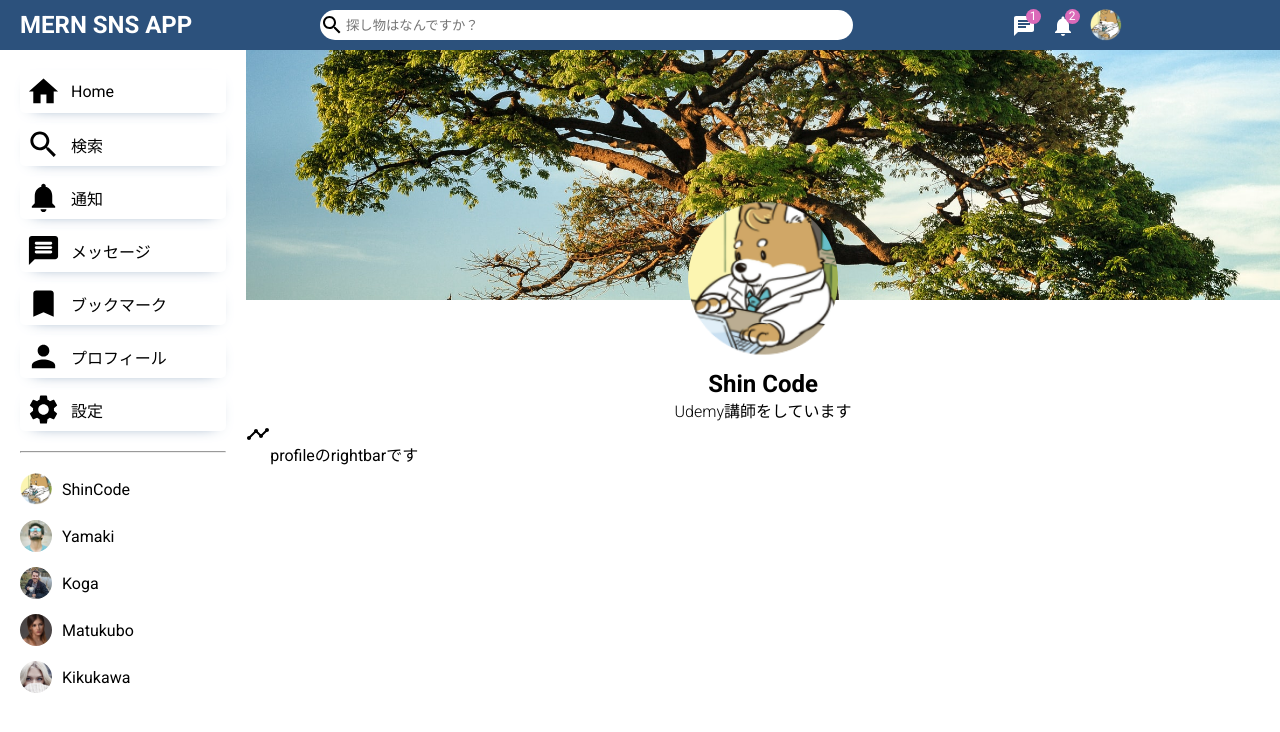
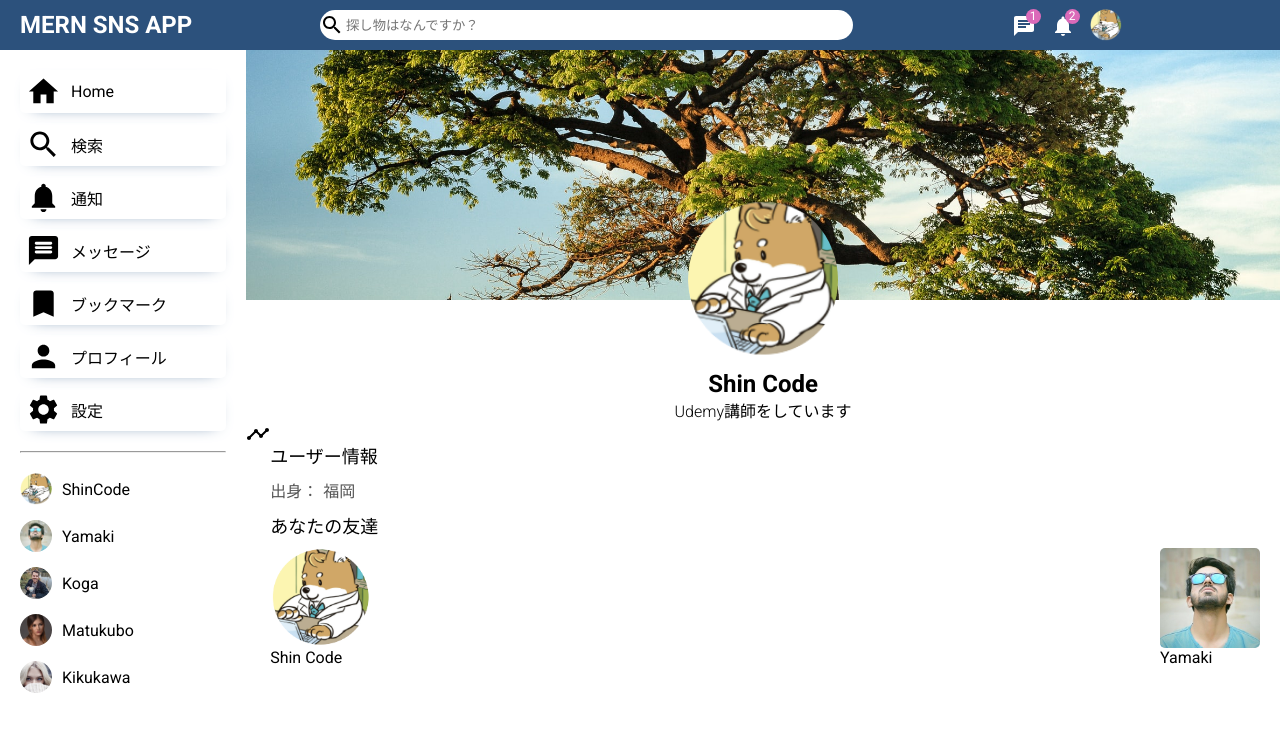
Before and after one commit to canopus-m-satoshi/mern-sns-app-frontend, a React (Create React App) app: page / in a window 1280 px wide. Shown: the top 732 px of the page. Built offline with nearby package versions, Linux system fonts and the light colour scheme.

Commit message:
69. プロフィールのRightbarの雛形をHTMLで作成しよう

```diff
--- a/src/components/rightbar/Rightbar.jsx
+++ b/src/components/rightbar/Rightbar.jsx
@@ -46,7 +46,36 @@
   }
 
   const ProfileRightbar = () => {
-    return <>profileのrightbarです</>
+    return (
+      <>
+        <h4 className="rightbarTitle">ユーザー情報</h4>
+        <div className="rightbarInfo">
+          <div className="rightbarInfoItem">
+            <span className="rightbarInfoKey">出身：</span>
+            <span className="rightbarInfoKey">福岡</span>
+          </div>
+          <h4 className="rightbarTitle">あなたの友達</h4>
+          <div className="rightbarFollowings">
+            <div className="rightbarFollowing">
+              <img
+                src="./assets/person/1.jpeg"
+                alt=""
+                className="rightbarFollowingImg"
+              />
+              <span className="rightbarFollowingName">Shin Code</span>
+            </div>
+            <div className="rightbarFollowing">
+              <img
+                src="./assets/person/2.jpeg"
+                alt=""
+                className="rightbarFollowingImg"
+              />
+              <span className="rightbarFollowingName">Yamaki</span>
+            </div>
+          </div>
+        </div>
+      </>
+    )
   }
 
   return (
```
